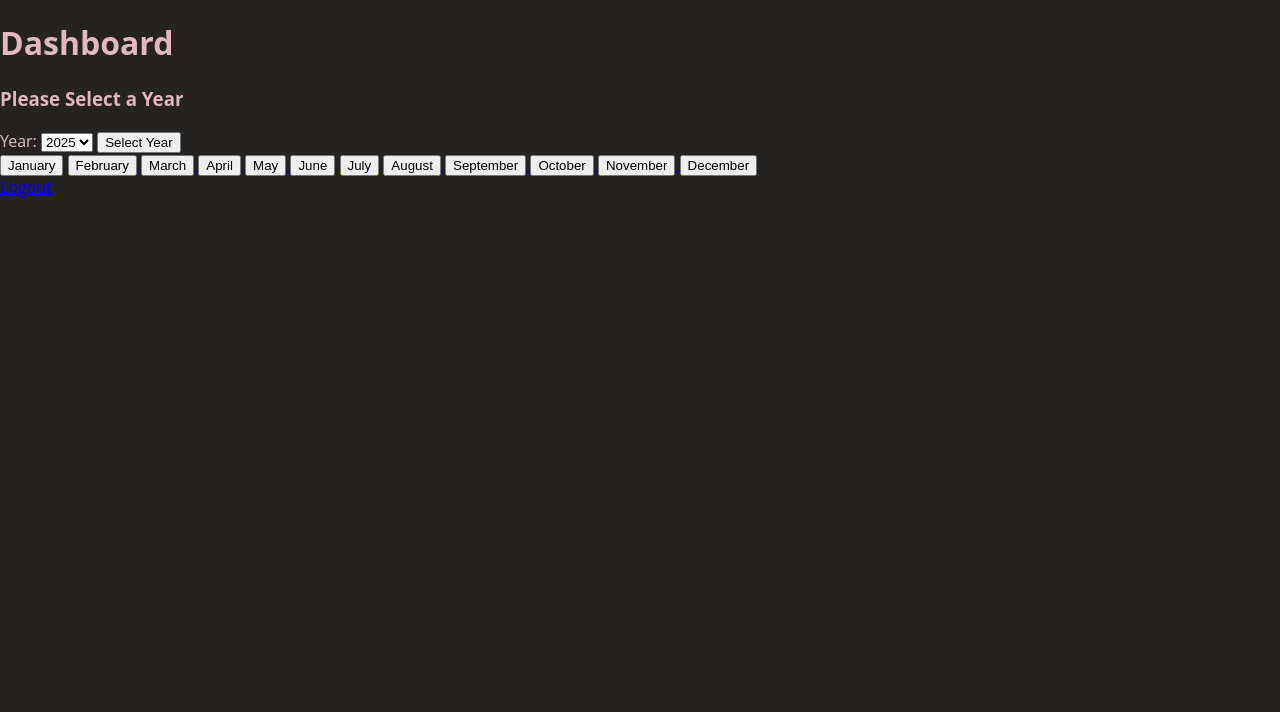
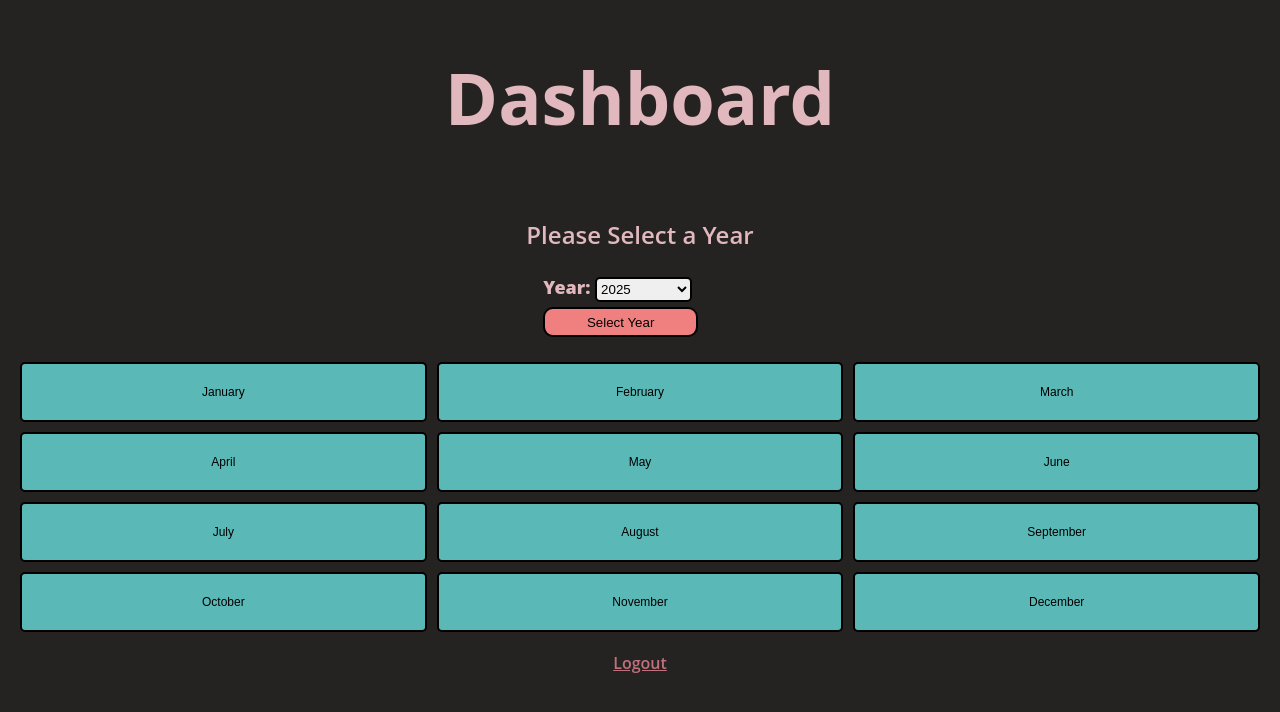
Before and after one commit to loganpinel06/Checkr-S, a Flask app: page /dashboard in a window 1280 px wide. Shown: the top 712 px of the page. Run offline with Flask 3, Linux system fonts and the light colour scheme; the visitor is signed in with stand-in values (Sample User, id 1).

Commit message:
Added more styles for dashboard.html, will continue working and learning, just trying to get a foundation for css

```diff
--- a/app/static/styles.css
+++ b/app/static/styles.css
@@ -53,5 +53,65 @@ header {
 }
 .loginForm p > a, .registerForm p > a {
   color: #c1717d;
-  font-weight: 400;
+  font-weight: 600;
+}
+
+.yearSelector {
+  display: flex;
+  flex-direction: column;
+  align-items: center;
+  justify-content: center;
+}
+.yearSelector h3 {
+  font-size: 24px;
+  font-weight: 600;
+}
+.yearSelector label {
+  font-size: 18px;
+  font-weight: 800;
+}
+.yearSelector select {
+  width: 50%;
+  padding: 2px 0;
+  border: 2px solid black;
+  border-radius: 5px;
+}
+.yearSelector input[type=submit] {
+  background-color: #F08080;
+  width: 80%;
+  height: 30px;
+  border: 2px solid;
+  border-radius: 10px;
+  margin: 5px 0;
+}
+.yearSelector input[type=submit]:hover {
+  background-color: #ed6969;
+}
+
+.monthButtonContainer {
+  display: grid;
+  align-items: center;
+  justify-content: center;
+  grid-template-columns: repeat(3, 1fr);
+  gap: 10px;
+  margin: 20px;
+}
+.monthButtonContainer button {
+  background-color: #5AB9B6;
+  width: 100%;
+  height: 60px;
+  border: 2px solid black;
+  border-radius: 5px;
+  font-size: 12px;
+}
+.monthButtonContainer button:hover {
+  background-color: #4aafac;
+}
+
+a#logoutlink {
+  color: #c1717d;
+  font-weight: 600;
+  display: flex;
+  align-items: center;
+  justify-content: center;
 }/*# sourceMappingURL=styles.css.map */
--- a/app/static/styles.scss
+++ b/app/static/styles.scss
@@ -4,7 +4,9 @@
 $background-color: #252321;
 $text-color: #E0B8BE;
 $submit-button-color: #F08080;
+$month-button-color: #5AB9B6;
 
+//BASE STYLES FOR EVERY PAGE
 //body styles
 body {
     width: 100%;
@@ -27,6 +29,7 @@ header {
     font-weight: 800;
 }
 
+//LOGIN AND REGISTER PAGE STYLES
 //loginForm and registerForm styles
 .loginForm, .registerForm {
     display: flex;
@@ -77,6 +80,83 @@ header {
     //select the p tags anchor element
     p > a {
         color: darken($text-color, 20%);
-        font-weight: 400;
+        font-weight: 600;
     }
 }
+
+//DASHBOARD PAGE STYLES
+//year selector styles
+.yearSelector {
+    display: flex;
+    flex-direction: column;
+    align-items: center;
+    justify-content: center;
+
+    //style the h3
+    h3 {
+        font-size: 24px;
+        font-weight: 600;
+    }
+
+    //style the label element
+    label {
+        font-size: 18px;
+        font-weight: 800;
+    }
+
+    //style the select element
+    select {
+        width: 50%;
+        padding: 2px 0;
+        border: 2px solid black;
+        border-radius: 5px;
+    }
+
+    //style the submit input button
+    input[type="submit"] {
+        background-color: $submit-button-color;
+        width: 80%;
+        height: 30px;
+        border: 2px solid;
+        border-radius: 10px;
+        margin: 5px 0;
+
+        &:hover {
+            background-color: darken($submit-button-color, 5%);
+        }
+    }
+}
+
+//month button styles
+.monthButtonContainer {
+    display: grid;
+    align-items: center;
+    justify-content: center;
+    grid-template-columns: repeat(3, 1fr);
+    gap: 10px;
+    margin: 20px;
+
+    //style the buttons
+    button {
+        background-color: $month-button-color;
+        width: 100%;
+        height: 60px;
+        border: 2px solid black;
+        border-radius: 5px;
+        font-size: 12px;
+
+        &:hover {
+            background-color: darken($month-button-color, 5%);
+        }
+    }
+}
+
+//logout link styles
+a#logoutlink {
+    color: darken($text-color, 20%);
+    font-weight: 600;
+
+    display: flex;
+    align-items: center;
+    justify-content: center;
+}
--- a/app/templates/main/dashboard.html
+++ b/app/templates/main/dashboard.html
@@ -10,8 +10,11 @@ and gather the appropriate data for a certain month -->
 
 {% block content %}
 
-<!-- Main Header for the page -->
+<!-- HEADER for 'dashboard.html'-->
+<header>
+    <!-- Main header for dashboard page -->
     <h1>Dashboard</h1>
+</header>
 
 <!-- Create a div and class for a year selector -->
 <div class="yearSelector">
@@ -29,8 +32,6 @@ and gather the appropriate data for a certain month -->
    </form>
 </div>
 
-<!-- Create a div and class for the main dashboard -->
-<div class="dashboard">
 <!-- Create a div and class for all of the links to each month -->
 <div class="monthButtonContainer">
     {% for month_id, month in enumerate(months, start=1) %}
@@ -42,7 +43,6 @@ and gather the appropriate data for a certain month -->
     {% endfor %}
 </div>
 <!-- Link to logout -->
-    <a href="{{url_for('auth.logout')}}">Logout</a>
-</div>
+<a href="{{url_for('auth.logout')}}" id="logoutlink">Logout</a>
 
 {% endblock %}
```
Also changed, not shown: 1 other file. Lines whose indentation alone changed are shown as unchanged.
